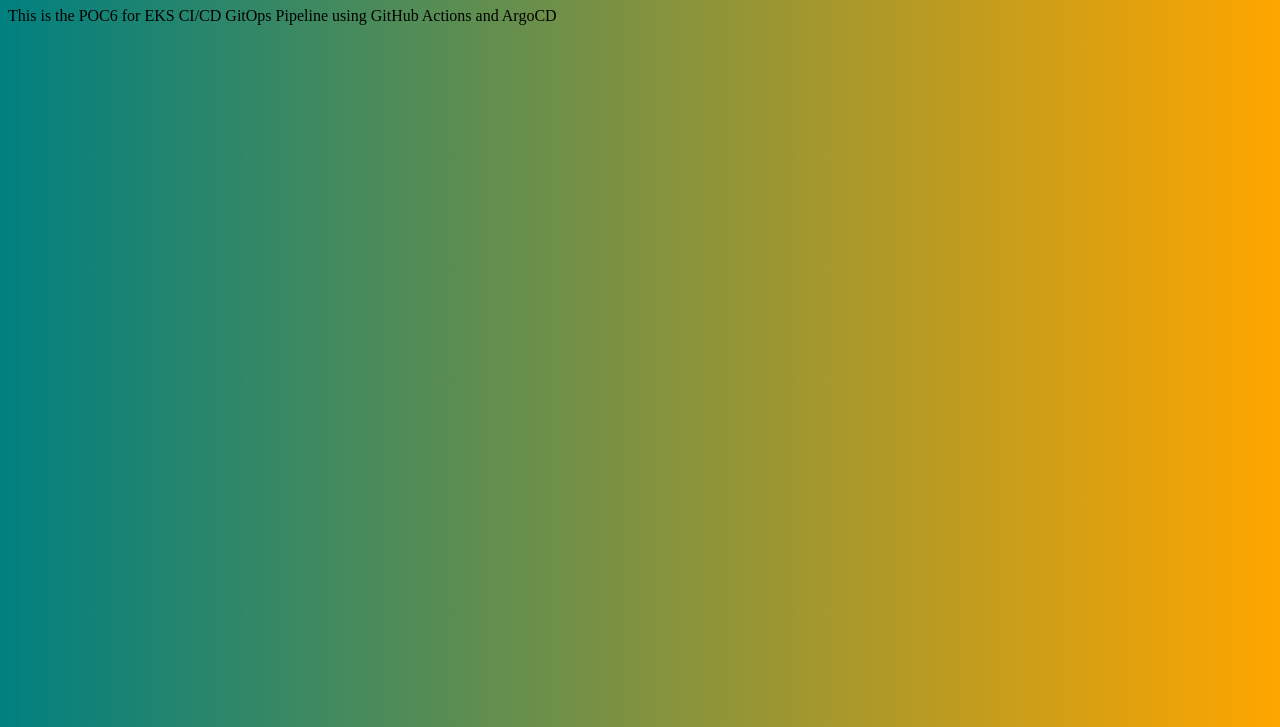
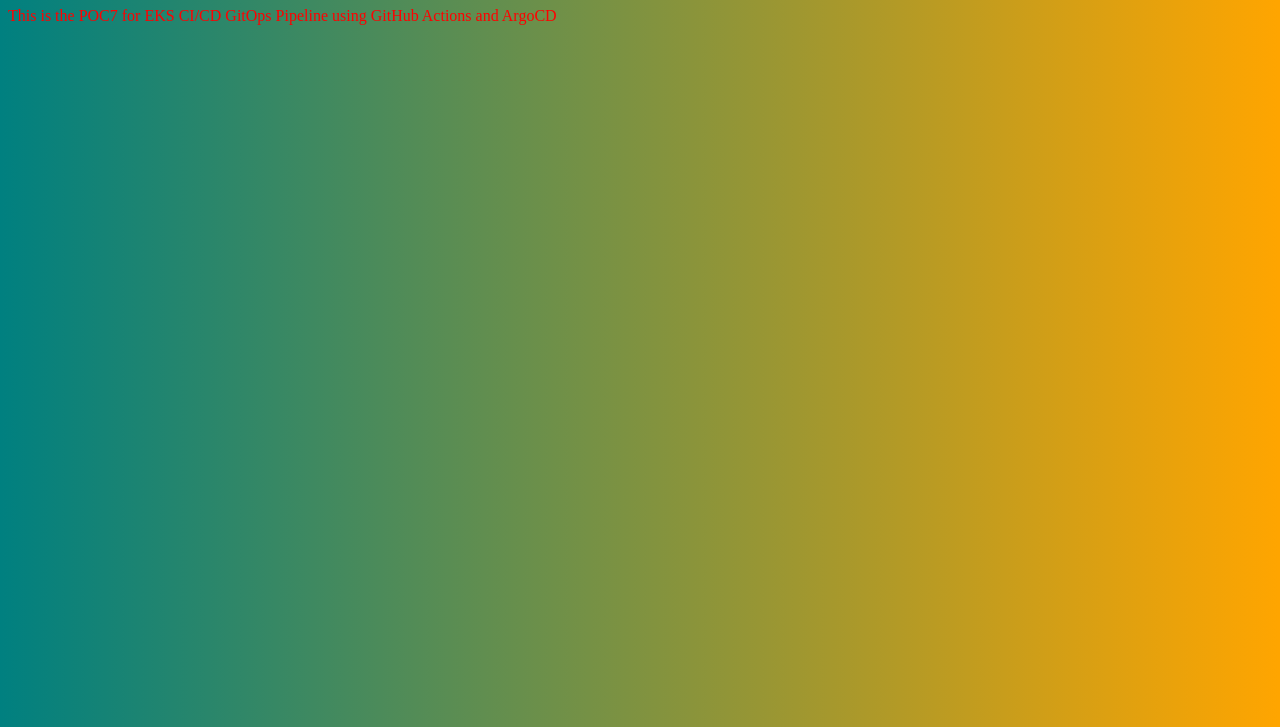
Before and after one commit to sakaleatgithub/aws-spacelift-cicd, a plain HTML site: page index.html in a window 1280 px wide. Shown: the part 73-800 px from the top of the page. Drawn offline with Linux system fonts and the light colour scheme.

Commit message:
Added color to Paragraph Text with POC7

```diff
--- a/index.html
+++ b/index.html
@@ -7,7 +7,7 @@
 
 <body style="background-image: -webkit-linear-gradient(left, teal, orange)">
     <h1>Welcome to the CICD World!</h1>
-    <p>This is the POC6 for EKS CI/CD GitOps Pipeline using GitHub Actions and ArgoCD</p>
+    <p style="color:red;">This is the POC7 for EKS CI/CD GitOps Pipeline using GitHub Actions and ArgoCD</p>
 </body>
 
 </html>
```
